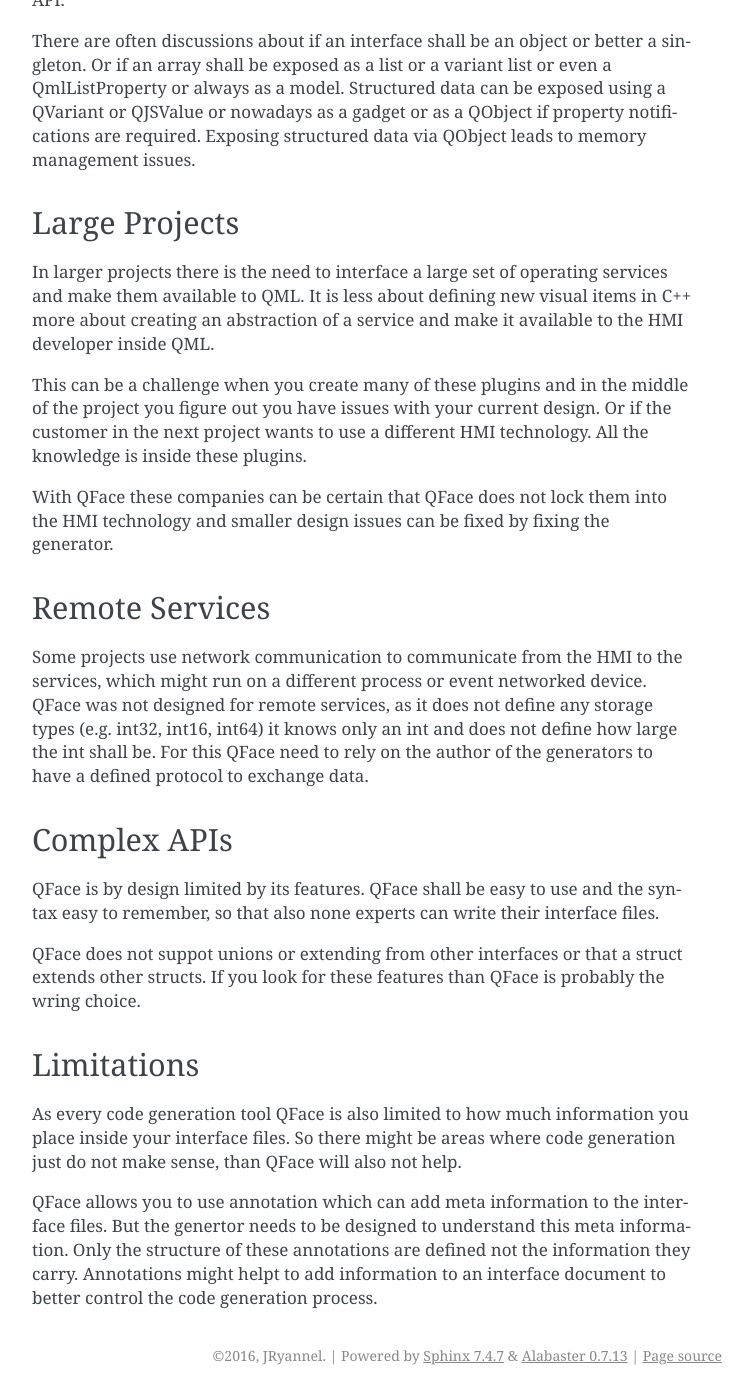
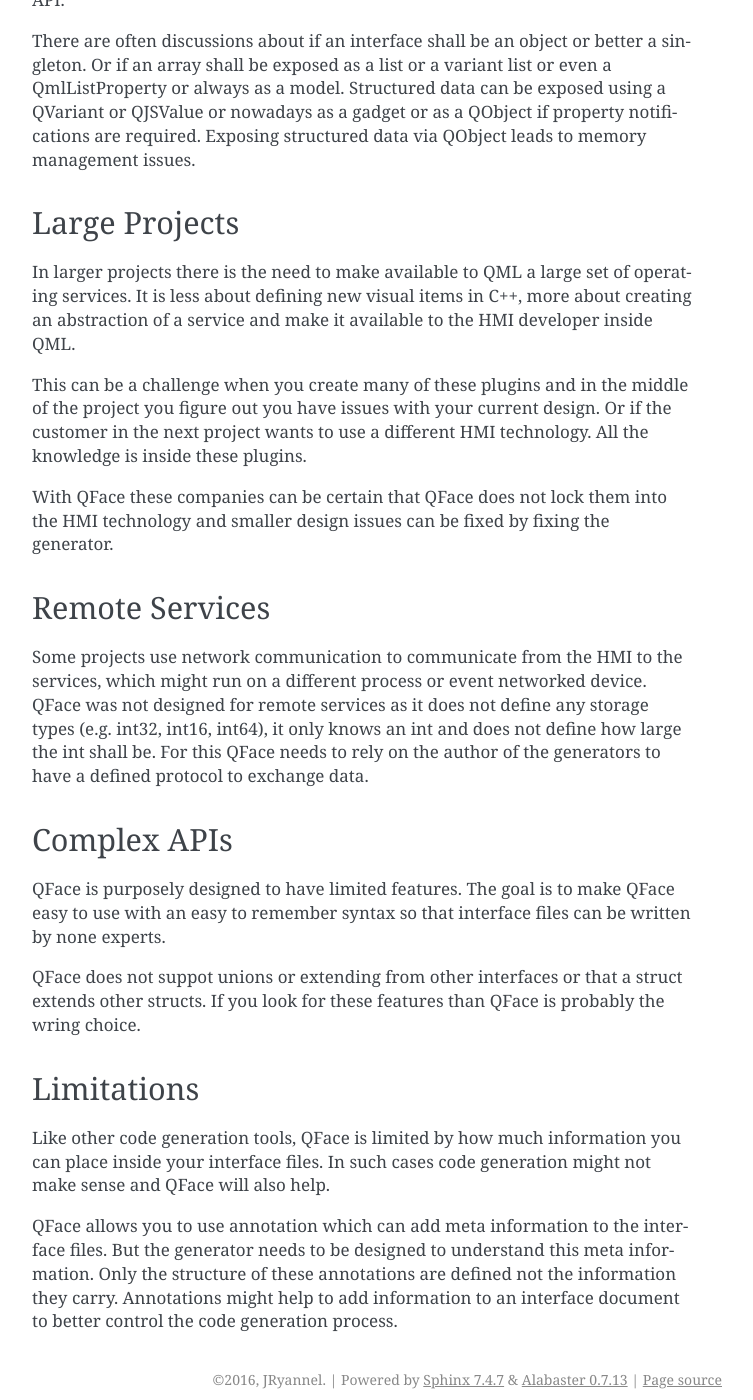
Before and after one commit to Pelagicore/qface, a Sphinx documentation site: the page built from docs/motivation.rst, in a window 1280 px wide and 1400 px high, scrolled down 1109 px. Shown: the whole window, without its empty margins (388-1141 px from the left). Built offline with Sphinx 7.4.7, drawn with Linux system fonts in a browser that asks for light colours; some of the changed text lies outside the part shown.

Commit message:
Update motivation.rst
Cleaning up the English and some typos

```diff
--- a/docs/motivation.rst
+++ b/docs/motivation.rst
@@ -2,7 +2,7 @@
 Motivation
 ==========
 
-QFace is an attempt to establish one interface description language with an easy to use code generator framework. QFace as an interface description language is Qt friendly but not limited to Qt. The hope is that many projects can agree on this interface language and many interesting generators will be created and we all can learn from how other projects generate code from the same IDL.
+QFace is an attempt to establish one interface description language with an easy to use code generator framework. While QFace as an interface description language is Qt friendly, it is not limited to Qt. The hope is that many projects can agree on this interface language and many interesting generators will be created and we all can learn from how other projects generate code from the same IDL.
 
 The IDL
 =======
@@ -40,7 +40,7 @@
 Large Projects
 ==============
 
-In larger projects there is the need to interface a large set of operating services and make them available to QML. It is less about defining new visual items in C++ more about creating an abstraction of a service and make it available to the HMI developer inside QML.
+In larger projects there is the need to make available to QML a large set of operating services. It is less about defining new visual items in C++, more about creating an abstraction of a service and make it available to the HMI developer inside QML.
 
 This can be a challenge when you create many of these plugins and in the middle of the project you figure out you have issues with your current design. Or if the customer in the next project wants to use a different HMI technology. All the knowledge is inside these plugins.
 
@@ -49,18 +49,18 @@
 Remote Services
 ===============
 
-Some projects use network communication to communicate from the HMI to the services, which might run on a different process or event networked device. QFace was not designed for remote services, as it does not define any storage types (e.g. int32, int16, int64) it knows only an int and does not define how large the int shall be. For this QFace need to rely on the author of the generators to have a defined protocol to exchange data.
+Some projects use network communication to communicate from the HMI to the services, which might run on a different process or event networked device. QFace was not designed for remote services as it does not define any storage types (e.g. int32, int16, int64), it  only knows an int and does not define how large the int shall be. For this QFace needs to rely on the author of the generators to have a defined protocol to exchange data.
 
 Complex APIs
 ============
 
-QFace is by design limited by its features. QFace shall be easy to use and the syntax easy to remember, so that also none experts can write their interface files.
+QFace is purposely designed to have limited features. The goal is to make QFace easy to use with an easy to remember syntax so that interface files can be written by none experts.
 
 QFace does not suppot unions or extending from other interfaces or that a struct extends other structs. If you look for these features than QFace is probably the wring choice.
 
 Limitations
 ===========
 
-As every code generation tool QFace is also limited to how much information you place inside your interface files. So there might be areas where code generation just do not make sense, than QFace will also not help.
+Like other code generation tools, QFace is limited by how much information you can place inside your interface files. In such cases code generation might not make sense and QFace will also help.
 
-QFace allows you to use annotation which can add meta information to the interface files. But the genertor needs to be designed to understand this meta information. Only the structure of these annotations are defined not the information they carry. Annotations might helpt to add information to an interface document to better control the code generation process.
+QFace allows you to use annotation which can add meta information to the interface files. But the generator needs to be designed to understand this meta information. Only the structure of these annotations are defined not the information they carry. Annotations might help to add information to an interface document to better control the code generation process.
```
